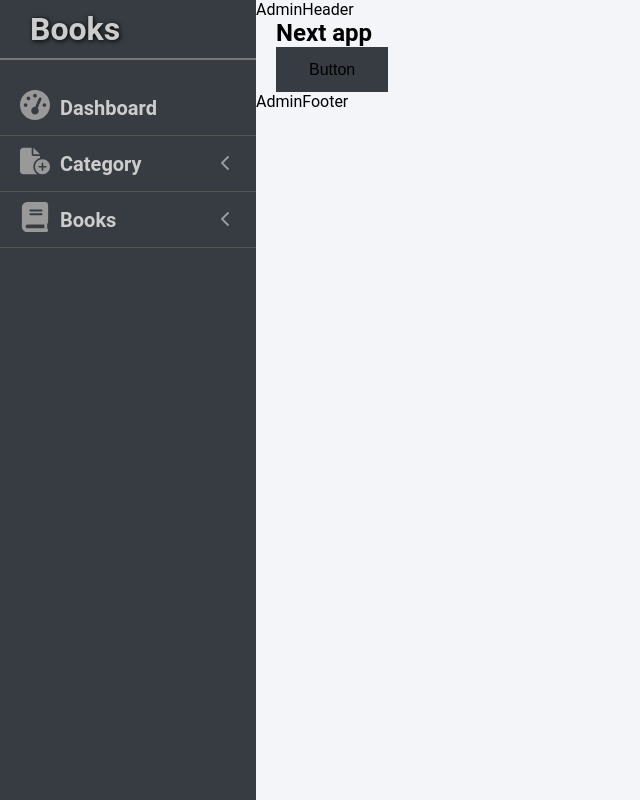
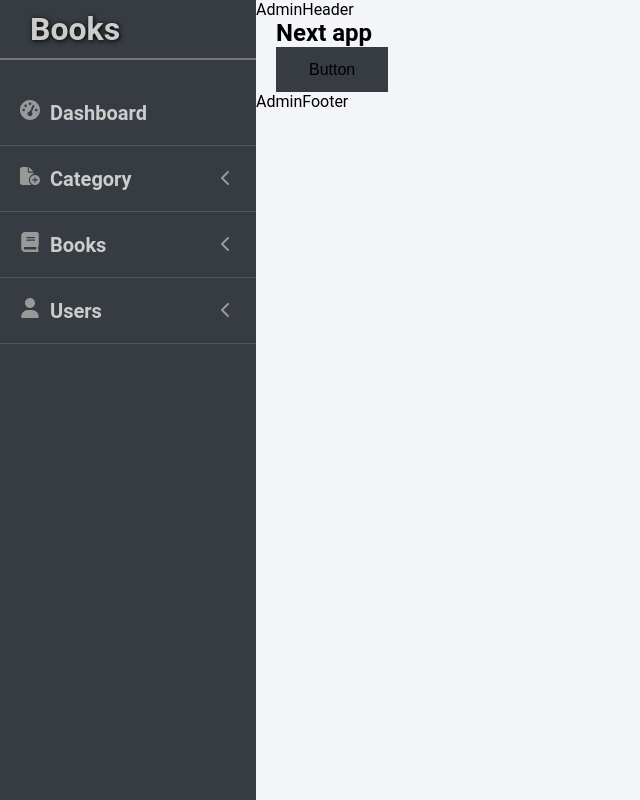
Before and after one commit to seriiserii825/books-next, a Next.js app: page / in a window 1280 px wide. Shown: the whole page, without its empty margins (0-640 px from the left). Built offline with nearby package versions, Linux system fonts and the light colour scheme.

Commit message:
feat: users sidebar

```diff
--- a/assests/scss/blocks/admin/admin-menu-item.scss
+++ b/assests/scss/blocks/admin/admin-menu-item.scss
@@ -1,5 +1,5 @@
 .admin-menu-item {
-  padding: 1rem 2rem;
+  padding: 2rem 2rem;
   font-size: 2rem;
   font-weight: bold;
   border-bottom: 1px solid #555;
--- a/components/admin/navigation/AdminMenu.jsx
+++ b/components/admin/navigation/AdminMenu.jsx
@@ -21,6 +21,11 @@ export default function AdminMenu() {
 				icon='/svg/book.svg'
 				items={[{ url: '/' }, { url: '/' }]}
 			/>
+			<AdminMenuItem
+				label='Users'
+				icon='/svg/user.svg'
+				items={[{ url: '/' }, { url: '/' }]}
+			/>
 		</ul>
 	);
 }
--- a/components/admin/navigation/AdminMenuItem.jsx
+++ b/components/admin/navigation/AdminMenuItem.jsx
@@ -20,14 +20,14 @@ export default function AdminMenuItem({ label, icon, url = '', items = [] }) {
 		: 'admin-menu-item__right';
 
 	let submenu_icon = (
-		<Image src='/svg/file-minus.svg' width={20} height={20} alt='' />
+		<Image src='/svg/file-minus.svg' width={14} height={20} alt='' />
 	);
 
 	return (
 		<li className='admin-menu-item'>
 			<header className='admin-menu-item__header'>
 				<div className='admin-menu-item__icon'>
-					<Image src={icon} width={30} height={30} alt='Logo' />
+					<Image src={icon} width={20} height={20} alt='Logo' />
 				</div>
 				{itemLink}
 				{!url && (
```
Also changed, not shown: public/svg/user.svg (added).
